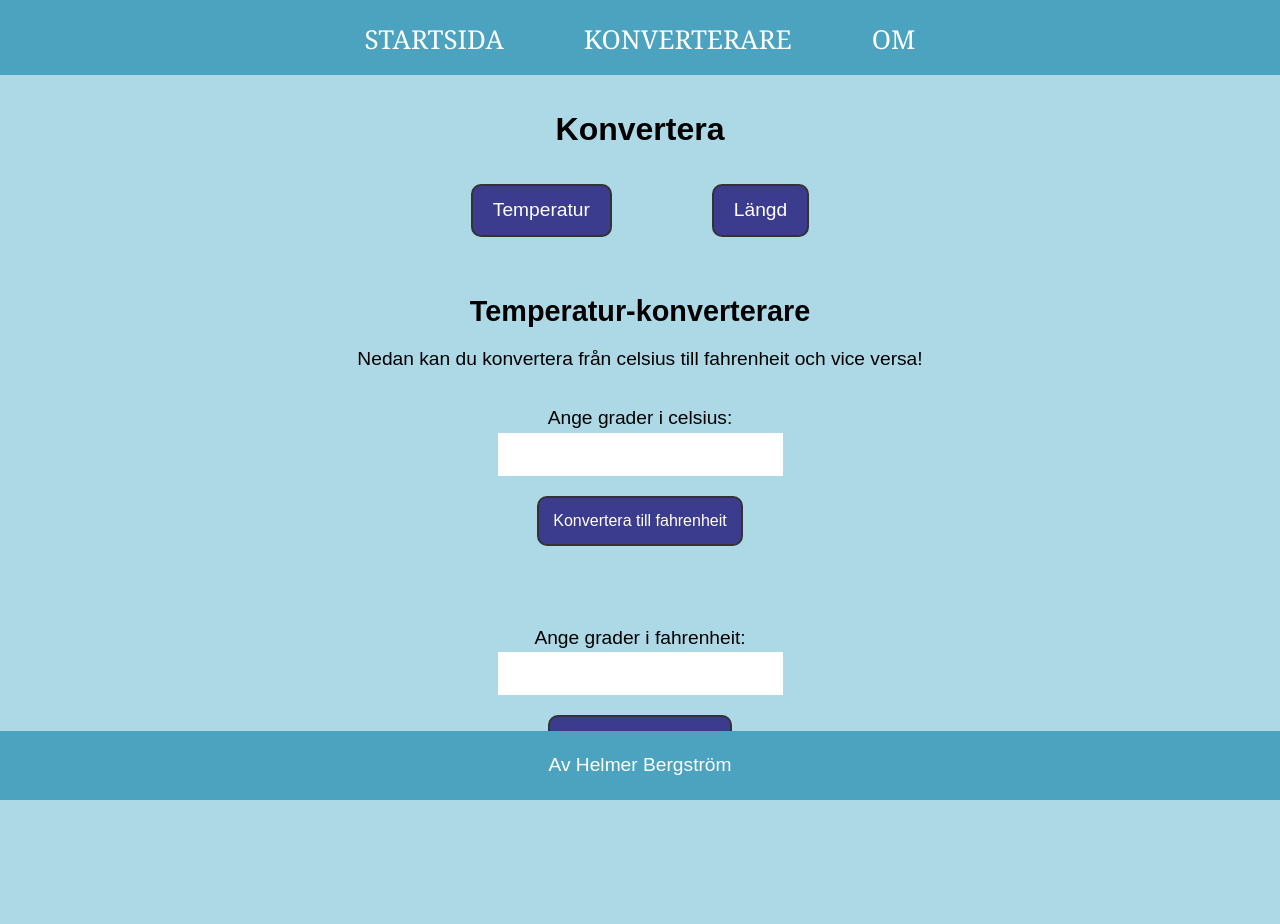
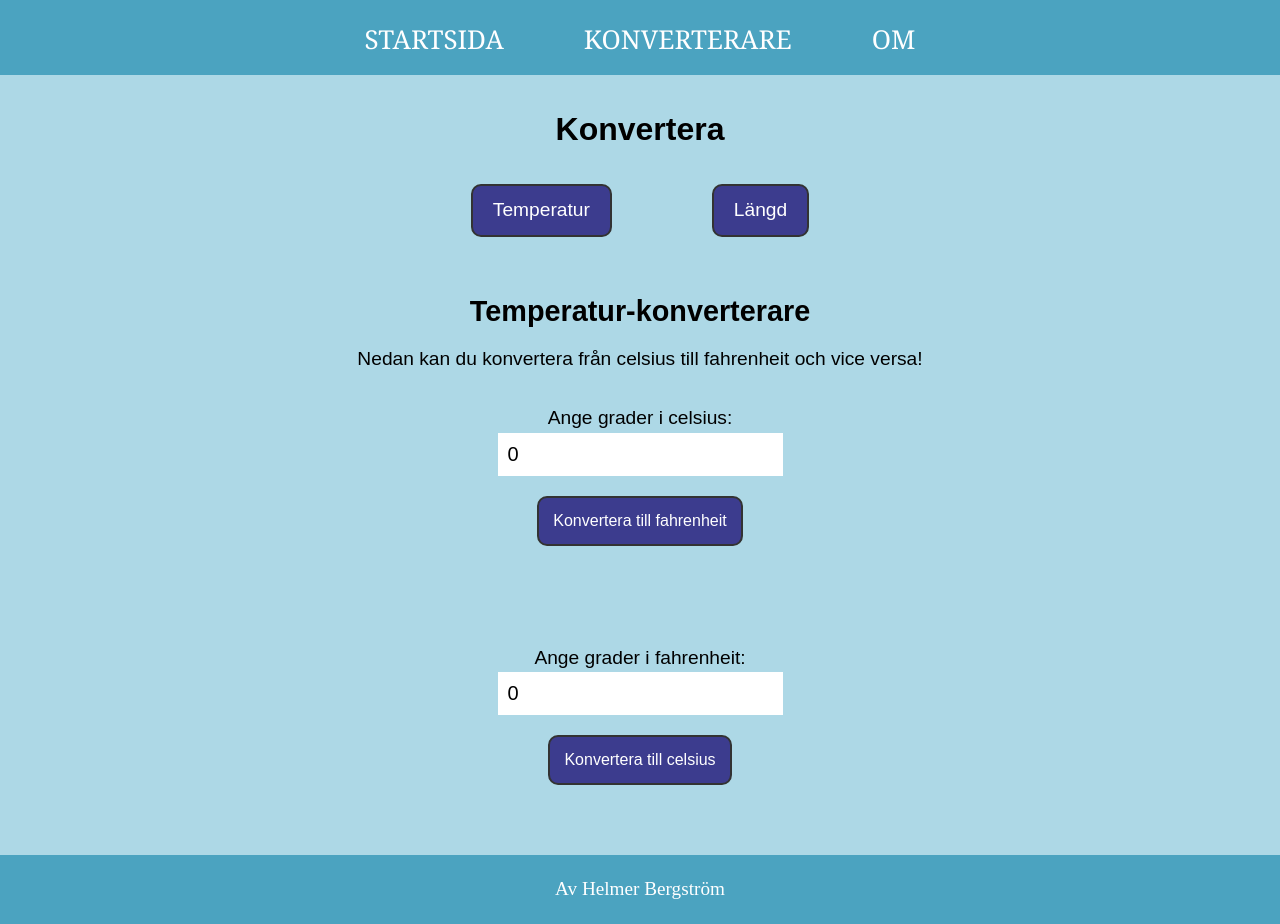
Before and after one commit to HelmerBergstrom/moment-3-TypeScript, an Angular app: page /temp in a window 1280 px wide. Before the commit the page ends 800 px from the top, so only its background shows below. Built offline with nearby package versions, Linux system fonts and the light colour scheme.

Commit message:
Fixar konverteringsfunktioner för grader(celsius och fahrenheit). Stilar om footern litegrann.

```diff
--- a/src/app/general/footer/footer.component.css
+++ b/src/app/general/footer/footer.component.css
@@ -1,11 +1,12 @@
 footer {
     background-color: rgb(75, 163, 192);
     color: white;
-    position: absolute;
-    bottom: 0;
     width: 100%;
-    text-align: center;
+    display: flex;
+    align-items: flex-end;
+    justify-content: center;
 }
 p {
     padding: 20px;
+    font-family: 'Times New Roman', Times, serif;
 }
--- a/src/app/pages/convert/temp/temp.component.css
+++ b/src/app/pages/convert/temp/temp.component.css
@@ -30,4 +30,11 @@ button {
     color: white;
     border: 2px solid #333;
     border-radius: 10px;
+    cursor: pointer;
 }
+button:hover {
+    background-color: rgb(60, 60, 42);
+}
+.convertSum {
+    padding: 10px;
+}
--- a/src/app/pages/convert/temp/temp.component.html
+++ b/src/app/pages/convert/temp/temp.component.html
@@ -11,15 +11,15 @@
 
 <div>
     <label for="num1"> Ange grader i celsius: </label>
-    <input type="number" id="num1">
-    <button> Konvertera till fahrenheit </button>
-    <p class="convertSum"></p>
+    <input type="number" id="num1" [(ngModel)]="celsius">
+    <button (click)="convertToFahrenheit()"> Konvertera till fahrenheit </button>
+    <p class="convertSum"> {{ resultCtoF }} </p>
 <br>
 <br>
     <label for="num2"> Ange grader i fahrenheit: </label>
-    <input type="number" id="num2">
-    <button> Konvertera till celsius </button>
-    <p class="convertSum"></p>
+    <input type="number" id="num2" [(ngModel)]="fahrenheit">
+    <button (click)="convertToCelsius()"> Konvertera till celsius </button>
+    <p class="convertSum"> {{ resultFtoC }}</p>
 </div>
 
 <div>
--- a/src/app/pages/convert/temp/temp.component.ts
+++ b/src/app/pages/convert/temp/temp.component.ts
@@ -1,16 +1,30 @@
 import { Component } from '@angular/core';
 import { RouterLink } from '@angular/router';
 import { ConvertMenuComponent } from '../../../general/convert-menu/convert-menu.component';
+import { FormsModule } from '@angular/forms';
 
 @Component({
   selector: 'app-temp',
-  imports: [RouterLink, ConvertMenuComponent],
+  imports: [RouterLink, ConvertMenuComponent, FormsModule],
   templateUrl: './temp.component.html',
   styleUrl: './temp.component.css'
 })
 export class TempComponent {
     celsius: number = 0;
     fahrenheit: number = 0;
-    resultCtoF: string = "";
-    resultFtoC: string = "";
+    resultCtoF: string = '';
+    resultFtoC: string = '';
+
+    convertToFahrenheit(): void {
+      let fahrenheitResult = (((this.celsius * 9) / 5) + 32);
+
+      this.resultCtoF = `${this.celsius}°C = ${fahrenheitResult.toFixed(2)}°F`;
+    };
+    convertToCelsius(): void {
+      this.resultFtoC = `${this.fahrenheit} F = ${(((this.fahrenheit - 32) * 5) / 9).toFixed(2)} C`;
+
+      let celsiusResult = (((this.fahrenheit - 32) * 5) / 9);
+
+      this.resultFtoC = `${this.fahrenheit}°F = ${celsiusResult.toFixed(2)}°C`
+    };
 }
```
